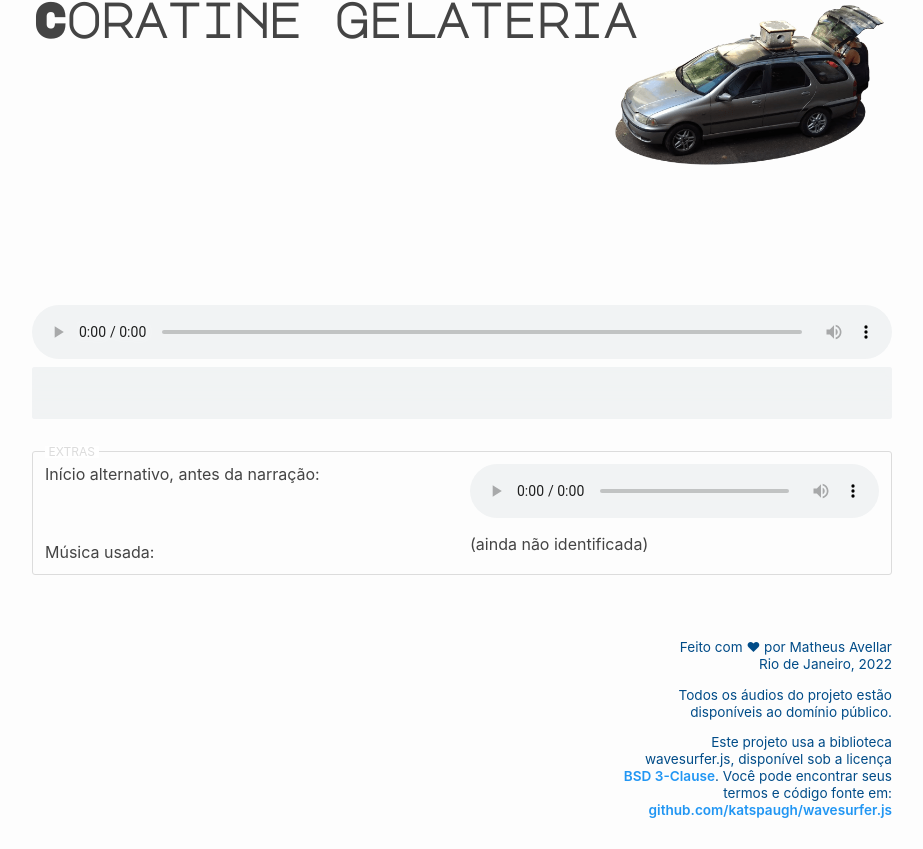
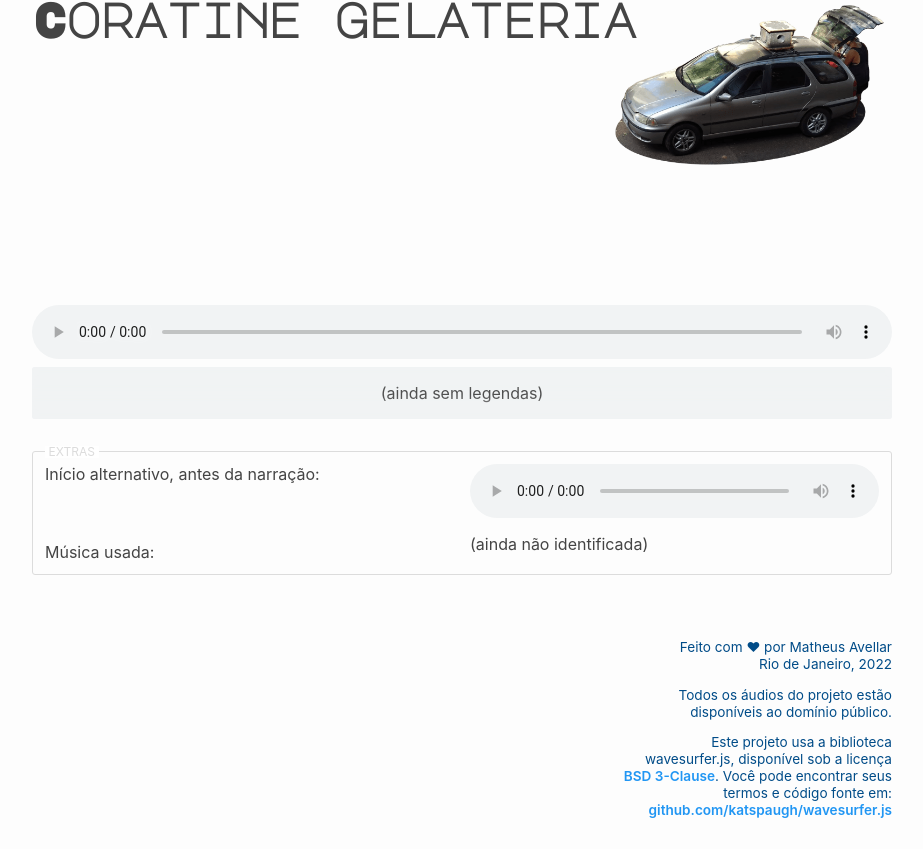
Before and after one commit to MatheusAvellar/ecos, a plain HTML site: page index.html in a window 1280 px wide. Shown: the part 1510-2359 px from the top of the page, without its empty margins (178-1101 px from the left). Drawn offline with Linux system fonts and the light colour scheme; no server answers.

Commit message:
Ajusta legendas carro do ferro velho

```diff
--- a/index.html
+++ b/index.html
@@ -68,7 +68,7 @@
         <source src="assets/coratine-gelateria/audio.mp3" type="audio/mp3">
         <!-- <track class="texttrack" kind="captions" src="assets/coratine-gelateria/caption.vtt" srclang="pt-br" default> -->
       </audio>
-      <output class="captions"></output>
+      <output class="captions">(ainda sem legendas)</output>
       <div class="extras">
         <p>
           Início alternativo, antes da narração:
```
Also changed, not shown: assets/vinyl.svg (added), 1 other file.
